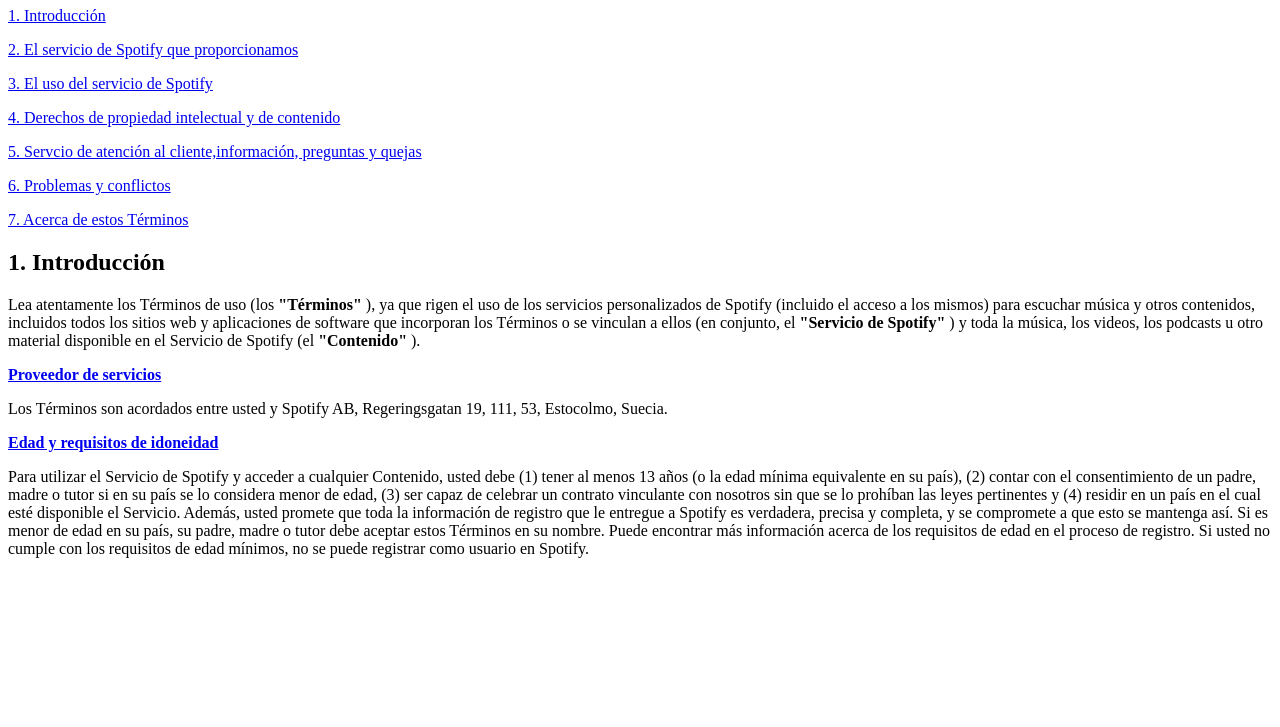
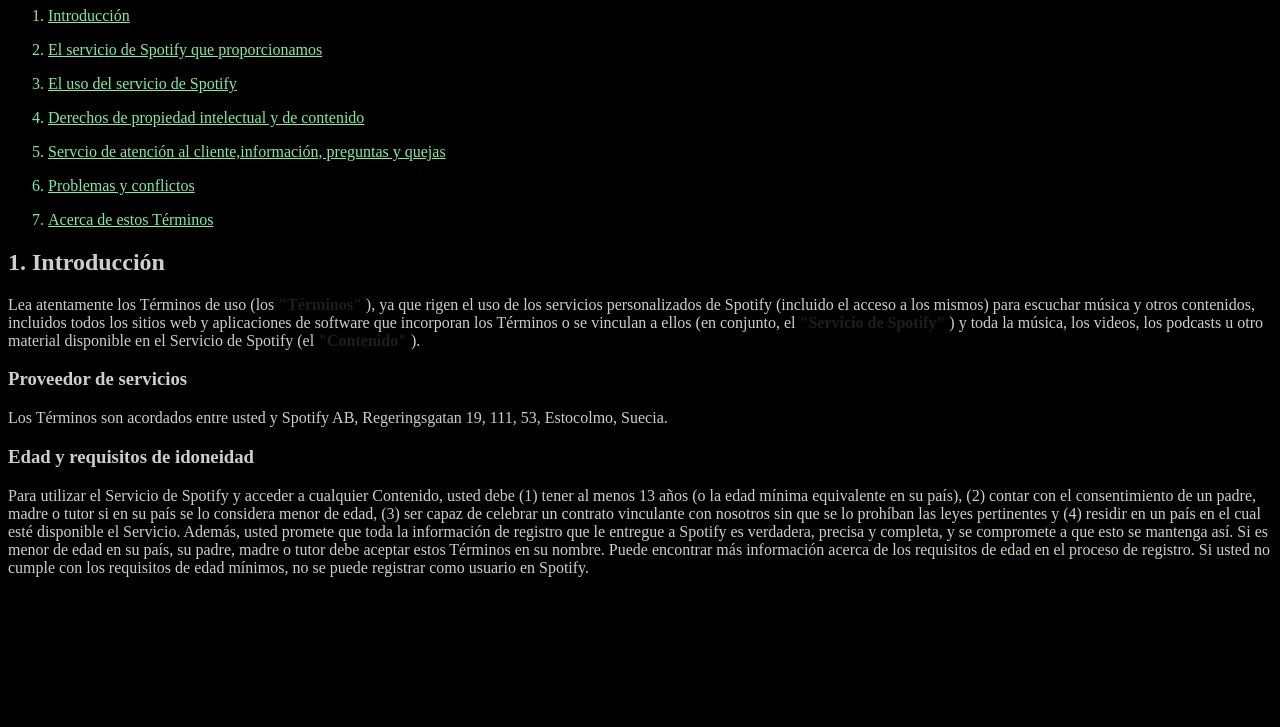
Before and after one commit to Yairgg95/Yairg-clase-1, a plain HTML site: page replica.html in a window 1280 px wide. Shown: the part 73-800 px from the top of the page. Drawn offline with Linux system fonts and the light colour scheme.

Commit message:
feat: practica2

```diff
--- /dev/null
+++ b/css/styles.css
@@ -0,0 +1,31 @@
+li {
+    color: rgb(125, 237, 165);
+}
+
+a {
+    color: rgb(125, 237, 165);
+}
+body {
+    background-color: black;
+}
+
+p {
+    color: rgb(209, 205, 199);
+}
+
+h1 {
+    color: rgb(209, 205, 199);
+}
+
+h2 {
+    color: rgb(209, 205, 199);
+}
+
+h3 {
+    color: rgb(209, 205, 199);
+}
+
+
+span {
+    color: rgb(28, 30, 31);
+}
--- a/replica.html
+++ b/replica.html
@@ -2,19 +2,35 @@
 <html lang="en">
 <head>
     <meta charset="UTF-8">
+    <link rel="stylesheet" href="./css/styles.css" />
     <meta name="viewport" content="width=device-width, initial-scale=1.0">
     <title>Replica Spotify</title>
 </head>
 <body>
 <h1>Términos de uso de Spotify</h1>
-
-<p><a href="#">1. Introducción </a></p>
-<p><a href="#">2. El servicio de Spotify que proporcionamos </a></p>
-<p><a href="#">3. El uso del servicio de Spotify </a></p>
-<p><a href="#">4. Derechos de propiedad intelectual y de contenido </a></p>
-<p><a href="#">5. Servcio de atención al cliente,información, preguntas y quejas </a></p>
-<p><a href="#">6. Problemas y conflictos </a></p>
-<p><a href="#">7. Acerca de estos Términos </a></p>
+<ol>
+<li>
+    <p><a href="#">Introducción </a></p>
+</li>
+<li>
+    <p><a href="#">El servicio de Spotify que proporcionamos </a></p>
+</li>
+<li>
+<p><a href="#">El uso del servicio de Spotify </a></p>
+</li>
+<li>
+<p><a href="#">Derechos de propiedad intelectual y de contenido </a></p>
+</li>
+<li>
+<p><a href="#">Servcio de atención al cliente,información, preguntas y quejas </a></p>
+</li>
+<li>
+<p><a href="#">Problemas y conflictos </a></p>
+</li>
+<li>
+<p><a href="#">Acerca de estos Términos </a></p>
+</li>
+</ol>
 
 <h2> 1. Introducción</h2>
 
@@ -25,11 +41,11 @@
 
 ), ya que rigen el uso de los servicios personalizados de Spotify (incluido el acceso a los mismos) para escuchar música y otros contenidos, incluidos todos los sitios web y aplicaciones de software que incorporan los Términos o se vinculan a ellos (en conjunto, el  <span> <b> "Servicio de Spotify"</b></span> ) y toda la música, los videos, los podcasts u otro material disponible en el Servicio de Spotify (el <span> <b> "Contenido"</b></span> ).</p>
 
-<p><a href="#"> <span> <b> Proveedor de servicios</b></span></a> </p>
+<h3>Proveedor de servicios</h3>
 
 <p>Los Términos son acordados entre usted y Spotify AB, Regeringsgatan 19, 111, 53, Estocolmo, Suecia.</p>
 
-<p><a href="#"><span><b> Edad y requisitos de idoneidad</b> </span> </a></p>
+<h3>Edad y requisitos de idoneidad</h3>
  <p>Para utilizar el Servicio de Spotify y acceder a cualquier Contenido, usted debe (1) tener al menos 13 años (o la edad mínima equivalente en su país), (2) contar con el consentimiento de un padre, madre o tutor si en su país se lo considera menor de edad, (3) ser capaz de celebrar un contrato vinculante con nosotros sin que se lo prohíban las leyes pertinentes y (4) residir en un país en el cual esté disponible el Servicio. Además, usted promete que toda la información de registro que le entregue a Spotify es verdadera, precisa y completa, y se compromete a que esto se mantenga así. Si es menor de edad en su país, su padre, madre o tutor debe aceptar estos Términos en su nombre. Puede encontrar más información acerca de los requisitos de edad en el proceso de registro. Si usted no cumple con los requisitos de edad mínimos, no se puede registrar como usuario en Spotify.</p>
 
 
```
Also changed, not shown: clase2/css/styles.css (+9 -2 lines).
